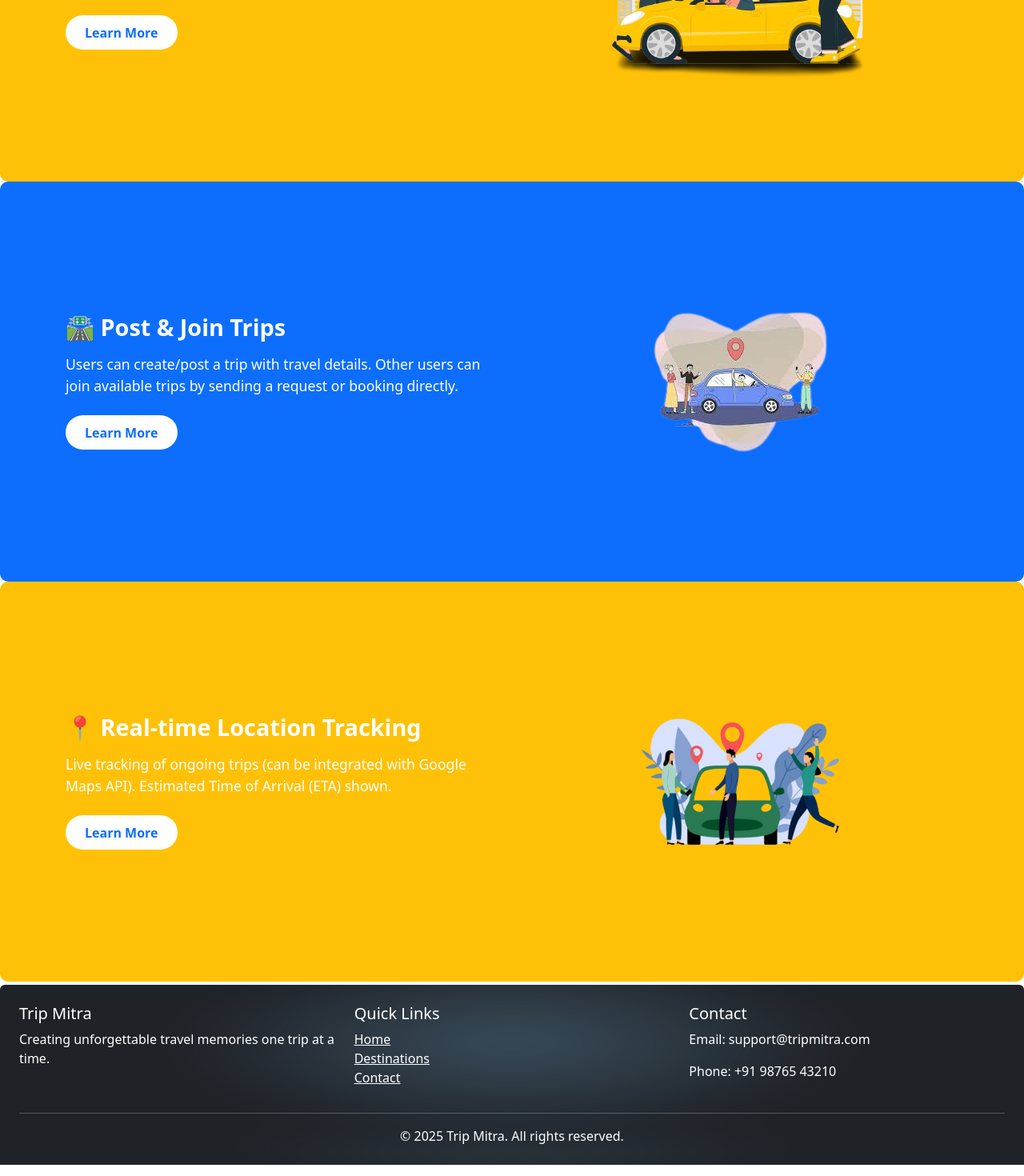
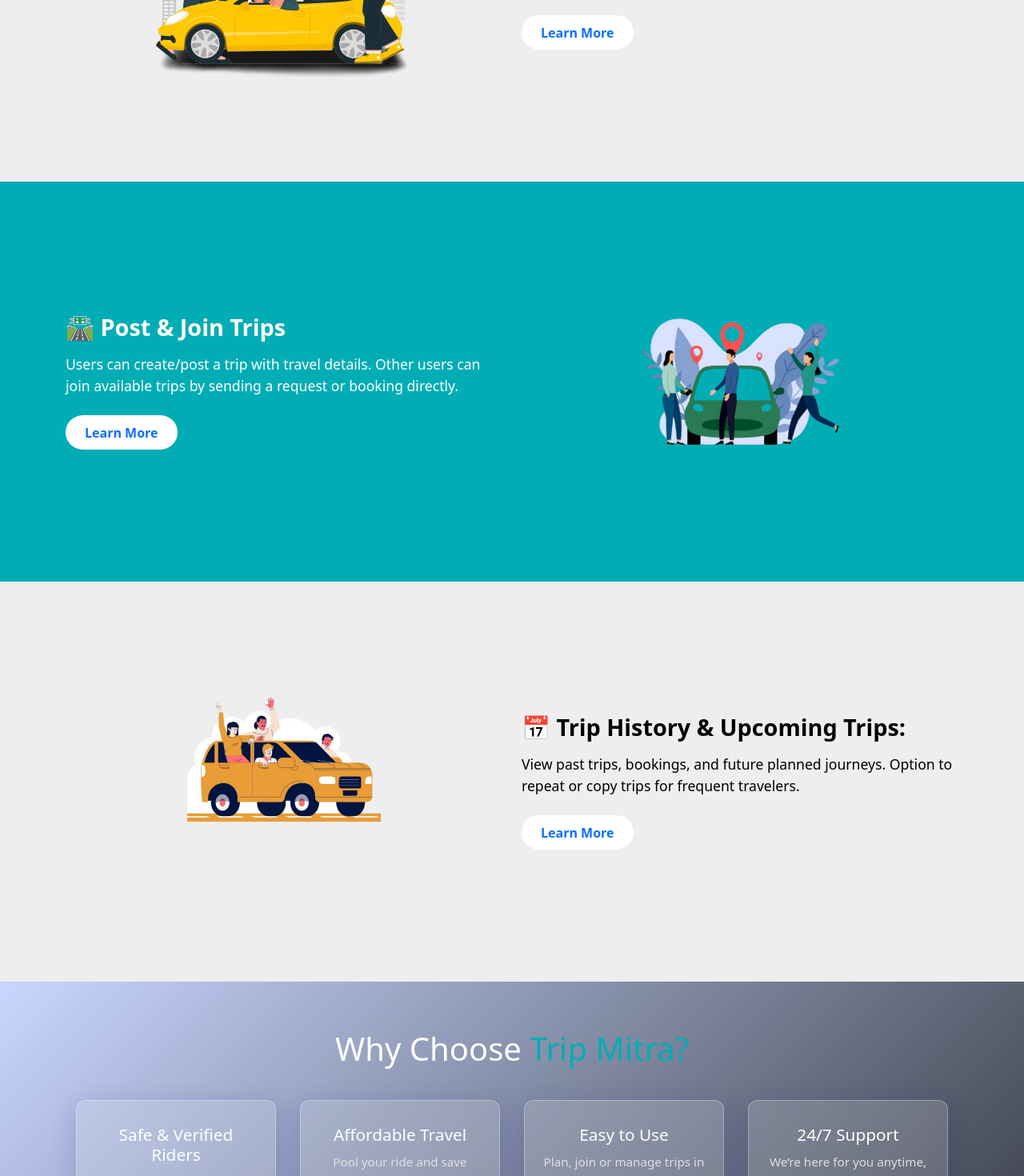
Before and after one commit to a-j-a-y-c-p/TripMitra, a React (Vite) app in the folder frontend/tripMitra-react/: page / in a window 1280 px wide. Shown: the part 1330-2800 px from the top of the page at 80% size. Built offline with nearby package versions, Linux system fonts and the light colour scheme.

Commit message:
home page css changed

```diff
--- a/frontend/tripMitra-react/src/components/Footer.jsx
+++ b/frontend/tripMitra-react/src/components/Footer.jsx
@@ -4,7 +4,7 @@ import '../css/Footer.css';
 export default function Footer() {
   return (
     <div>
-      <footer className="footer-background text-white mt-1 p-4 rounded-top">
+      <footer className="footer-background text-white p-4">
         <div className="row">
           <div className="col-md-4">
             <h5>Trip Mitra</h5>
--- a/frontend/tripMitra-react/src/css/Home.css
+++ b/frontend/tripMitra-react/src/css/Home.css
@@ -1,4 +1,4 @@
-/* Wrapper for horizontal scroll */
+/* ===== Scrollable Feature Wrapper ===== */
 .features-wrapper {
   display: flex;
   overflow-x: auto;
@@ -9,7 +9,58 @@
   -webkit-overflow-scrolling: touch;
 }
 
-/* Each pair occupies screen-like width */
+.features-wrapper::-webkit-scrollbar {
+  height: 8px;
+}
+
+.features-wrapper::-webkit-scrollbar-thumb {
+  background-color: #ccc;
+  border-radius: 4px;
+}
+
+/* ===== Promo Section Backgrounds ===== */
+.bgc1 {
+  background-color: #00ADB5 !important; /* Teal blue */
+}
+
+.bgc2 {
+  background-color: #EEEEEE !important; /* Light gray */
+}
+
+/* ===== Promo Section Styling ===== */
+.promo-section {
+  min-height: 500px;
+  padding: 2rem 1.5rem;
+  color: white;
+}
+
+.promo-section h2 {
+  font-size: 1.8rem;
+  margin-bottom: 0.8rem;
+  font-weight: 600;
+}
+
+.promo-section p {
+  font-size: 1.1rem;
+  margin-bottom: 1.2rem;
+}
+
+.promo-section button {
+  background-color: #fff;
+  color: #00ADB5;
+  border: none;
+  border-radius: 25px;
+  padding: 0.6rem 1.2rem;
+  font-weight: bold;
+  cursor: pointer;
+  transition: background-color 0.3s ease;
+}
+
+.promo-section button:hover {
+  background-color: #e6f7ff;
+}
+
+/* ===== Horizontal Snap Item Style ===== */
 .feature-promo-pair {
   min-width: 90%;
   flex-shrink: 0;
@@ -19,75 +70,64 @@
   gap: 1rem;
 }
 
-/* Feature Box */
+/* ===== Why Choose Section ===== */
+.why-choose {
+  padding: 60px 20px;
+  text-align: center;
+  background: linear-gradient(135deg, #c9d6ff, #393E46);
+}
+
+.why-choose h2 {
+  font-size: 2.5rem;
+  margin-bottom: 40px;
+  color: #fff;
+}
+
+.why-choose h2 span {
+  color: #00ADB5;
+}
+
+.features-grid {
+  display: flex;
+  flex-wrap: wrap;
+  gap: 30px;
+  justify-content: center;
+  max-width: 1100px;
+  margin: 0 auto;
+}
+
+/* ===== Feature Box with Glassmorphism ===== */
 .feature-box {
-  background-color: #fff;
-  padding: 1.2rem;
-  border-radius: 10px;
-  box-shadow: 0 4px 8px rgba(0, 0, 0, 0.08);
-  transition: transform 0.3s ease;
+  background: rgba(255, 255, 255, 0.15);
+  backdrop-filter: blur(10px);
+  -webkit-backdrop-filter: blur(10px);
+  border: 1px solid rgba(255, 255, 255, 0.3);
+  border-radius: 12px;
+  padding: 30px 20px;
+  width: 250px;
+  box-shadow: 0 8px 32px rgba(31, 38, 135, 0.2);
+  transition: transform 0.3s ease, box-shadow 0.3s ease;
+  text-align: center;
 }
 
 .feature-box:hover {
   transform: translateY(-5px);
-  box-shadow: 0 8px 20px rgba(0, 0, 0, 0.12);
+  box-shadow: 0 8px 20px rgba(0, 0, 0, 0.15);
+}
+
+.feature-box i {
+  font-size: 2.5rem;
+  color: rgba(0, 123, 255, 0.9);
+  margin-bottom: 15px;
 }
 
 .feature-box h3 {
   font-size: 1.3rem;
-  color: #007bff;
-  margin: 0.5rem 0;
+  margin-bottom: 10px;
+  color: #ffffff;
 }
 
 .feature-box p {
   font-size: 0.95rem;
-  color: #555;
+  color: #e0e0e0;
 }
-
-.feature-icon {
-  font-size: 2rem;
-  color: #007bff;
-}
-
-/* Promo Section */
-.promo-section {
-  min-height: 500px;
-  background-color: #00a9e0;
-  padding: 2rem 1.5rem;
-  border-radius: 10px;
-  color: white;
-}
-
-.promo-section h2 {
-  font-size: 1.8rem;
-  margin-bottom: 0.8rem;
-}
-
-.promo-section p {
-  font-size: 1.1rem;
-  margin-bottom: 1.2rem;
-}
-
-.promo-section button {
-  background-color: #fff;
-  color: #00a9e0;
-  border: none;
-  border-radius: 25px;
-  padding: 0.6rem 1.2rem;
-  font-weight: bold;
-  cursor: pointer;
-}
-
-.promo-section button:hover {
-  background-color: #e6f7ff;
-}
-
-/* Scrollbar customization (optional) */
-.features-wrapper::-webkit-scrollbar {
-  height: 8px;
-}
-
-.features-wrapper::-webkit-scrollbar-thumb {
-  background-color: #ccc;
-  border-radius: 4px;
-}
--- a/frontend/tripMitra-react/src/routes/Home.jsx
+++ b/frontend/tripMitra-react/src/routes/Home.jsx
@@ -1,6 +1,6 @@
 import React from 'react';
-import HeroCarousel from './HeroCarousel'; // updated path suggestion
-import '../CSS/Home.css'; // updated path suggestion
+import HeroCarousel from './HeroCarousel';
+import '../CSS/Home.css';
 
 const Home = () => {
   return (
@@ -8,10 +8,8 @@ const Home = () => {
       {/* Hero Section */}
       <HeroCarousel />
 
-      {/* Feature 1 */}
-
-
-      <section className="promo-section d-flex align-items-center text-white px-4 py-5 bg-primary">
+      {/* Feature 1 (Image Right) */}
+      <section className="promo-section d-flex align-items-center text-white px-4 py-5 bgc1">
         <div className="container">
           <div className="row align-items-center">
             <div className="col-md-6">
@@ -19,14 +17,12 @@ const Home = () => {
               <p className="mb-4">
                 Users can search for trips based on source, destination, travel date, and time. Filter by preferences like budget, mode of travel (car/bike), and gender preference.
               </p>
-              <button className="btn btn-light text-primary fw-semibold px-4">
-                Learn More
-              </button>
+              <button className="btn btn-light text-primary fw-semibold px-4">Learn More</button>
             </div>
             <div className="col-md-6 text-center mt-4 mt-md-0">
               <img
                 src="../../images/pic1.png"
-                alt="Illustration of happy travelers"
+                alt="Smart Search"
                 className="img-fluid"
                 style={{ maxHeight: '250px' }}
               />
@@ -35,23 +31,21 @@ const Home = () => {
         </div>
       </section>
 
-      {/* Feature 2 */}
-      <section className="promo-section d-flex align-items-center text-white px-4 py-5 bg-warning">
+      {/* Feature 2 (Image Left) */}
+      <section className="promo-section d-flex align-items-center text-black px-4 py-5 bgc2">
         <div className="container">
-          <div className="row align-items-center">
+          <div className="row align-items-center flex-md-row-reverse">
             <div className="col-md-6">
               <h2 className="fw-bold mb-3">👤 User Profiles & Authentication</h2>
               <p className="mb-4">
                 Secure login/signup for riders and passengers. Profile includes user ratings, travel history, and contact info.
               </p>
-              <button className="btn btn-light text-primary fw-semibold px-4">
-                Learn More
-              </button>
+              <button className="btn btn-light text-primary fw-semibold px-4">Learn More</button>
             </div>
             <div className="col-md-6 text-center mt-4 mt-md-0">
               <img
                 src="../../images/pic2.png"
-                alt="Illustration of happy travelers"
+                alt="User Profiles"
                 className="img-fluid"
                 style={{ maxHeight: '250px' }}
               />
@@ -60,8 +54,8 @@ const Home = () => {
         </div>
       </section>
 
-      {/* Feature 3 */}
-      <section className="promo-section d-flex align-items-center text-white px-4 py-5 bg-primary">
+      {/* Feature 3 (Image Right) */}
+      <section className="promo-section d-flex align-items-center text-white px-4 py-5 bgc1">
         <div className="container">
           <div className="row align-items-center">
             <div className="col-md-6">
@@ -69,14 +63,12 @@ const Home = () => {
               <p className="mb-4">
                 Users can create/post a trip with travel details. Other users can join available trips by sending a request or booking directly.
               </p>
-              <button className="btn btn-light text-primary fw-semibold px-4">
-                Learn More
-              </button>
+              <button className="btn btn-light text-primary fw-semibold px-4">Learn More</button>
             </div>
             <div className="col-md-6 text-center mt-4 mt-md-0">
               <img
                 src="../../images/pic3.png"
-                alt="Illustration of happy travelers"
+                alt="Post & Join Trips"
                 className="img-fluid"
                 style={{ maxHeight: '250px' }}
               />
@@ -85,23 +77,21 @@ const Home = () => {
         </div>
       </section>
 
-      {/* Feature 4 */}
-      <section className="promo-section d-flex align-items-center text-white px-4 py-5 bg-warning">
+      {/* Feature 4 (Image Left) */}
+      <section className="promo-section d-flex align-items-center text-black px-4 py-5  bgc2">
         <div className="container">
-          <div className="row align-items-center">
+          <div className="row align-items-center flex-md-row-reverse">
             <div className="col-md-6">
-              <h2 className="fw-bold mb-3">📍 Real-time Location Tracking</h2>
+              <h2 className="fw-bold mb-3">📅 Trip History & Upcoming Trips:</h2>
               <p className="mb-4">
-                Live tracking of ongoing trips (can be integrated with Google Maps API). Estimated Time of Arrival (ETA) shown.
+                View past trips, bookings, and future planned journeys. Option to repeat or copy trips for frequent travelers.
               </p>
-              <button className="btn btn-light text-primary fw-semibold px-4">
-                Learn More
-              </button>
+              <button className="btn btn-light text-primary fw-semibold px-4">Learn More</button>
             </div>
             <div className="col-md-6 text-center mt-4 mt-md-0">
               <img
                 src="../../images/pic4.png"
-                alt="Illustration of happy travelers"
+                alt="Location Tracking"
                 className="img-fluid"
                 style={{ maxHeight: '250px' }}
               />
@@ -109,6 +99,36 @@ const Home = () => {
           </div>
         </div>
       </section>
+
+      <section className="why-choose">
+  <h2>
+    Why Choose <span>Trip Mitra?</span>
+  </h2>
+  <div className="features-grid">
+    <div className="feature-box">
+      <i className="fas fa-user-check"></i>
+      <h3>Safe & Verified Riders</h3>
+      <p>All riders are verified and reviewed for your safety.</p>
+    </div>
+    <div className="feature-box">
+      <i className="fas fa-rupee-sign"></i>
+      <h3>Affordable Travel</h3>
+      <p>Pool your ride and save more with every trip.</p>
+    </div>
+    <div className="feature-box">
+      <i className="fas fa-mobile-alt"></i>
+      <h3>Easy to Use</h3>
+      <p>Plan, join or manage trips in just a few clicks.</p>
+    </div>
+    <div className="feature-box">
+      <i className="fas fa-headset"></i>
+      <h3>24/7 Support</h3>
+      <p>We’re here for you anytime, anywhere.</p>
+    </div>
+  </div>
+</section>
+
+
     </div>
   );
 };
```
Also changed, not shown: frontend/tripMitra-react/images/pic3.png, frontend/tripMitra-react/images/pic4.png.
